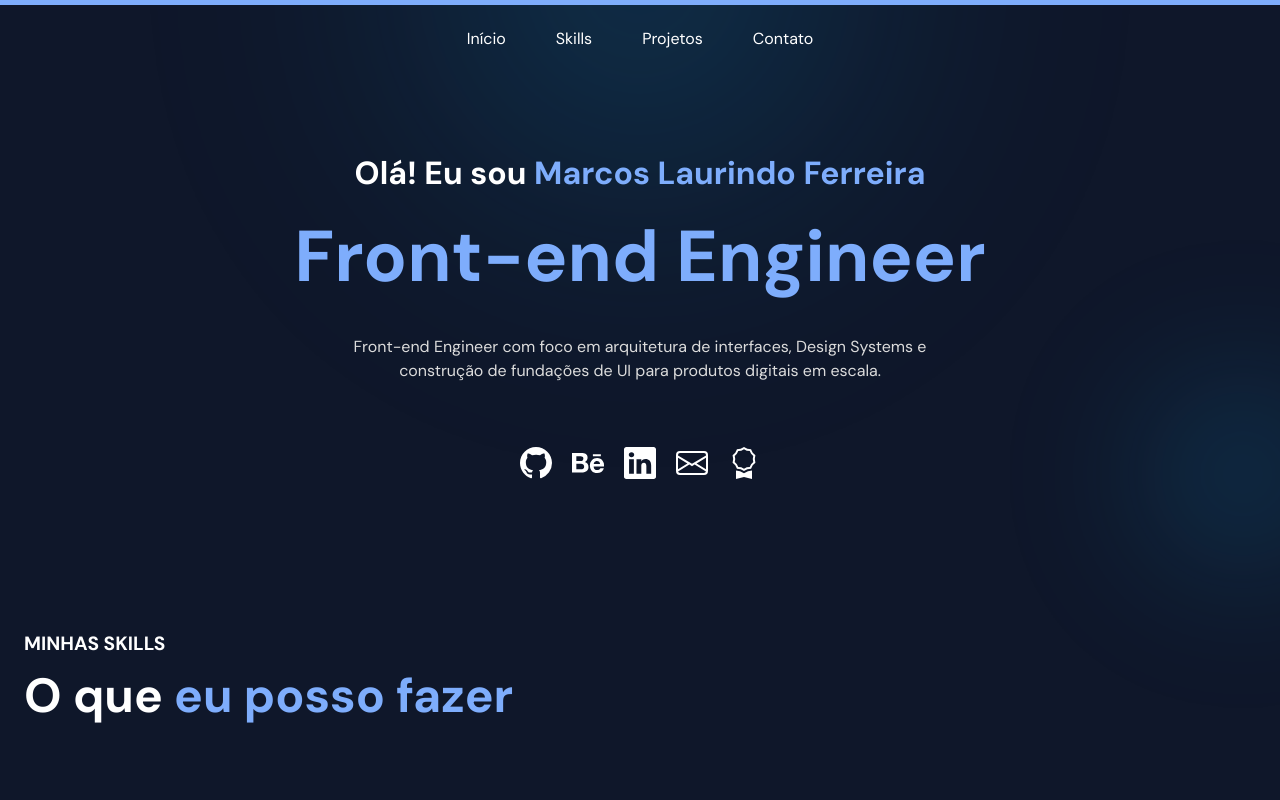
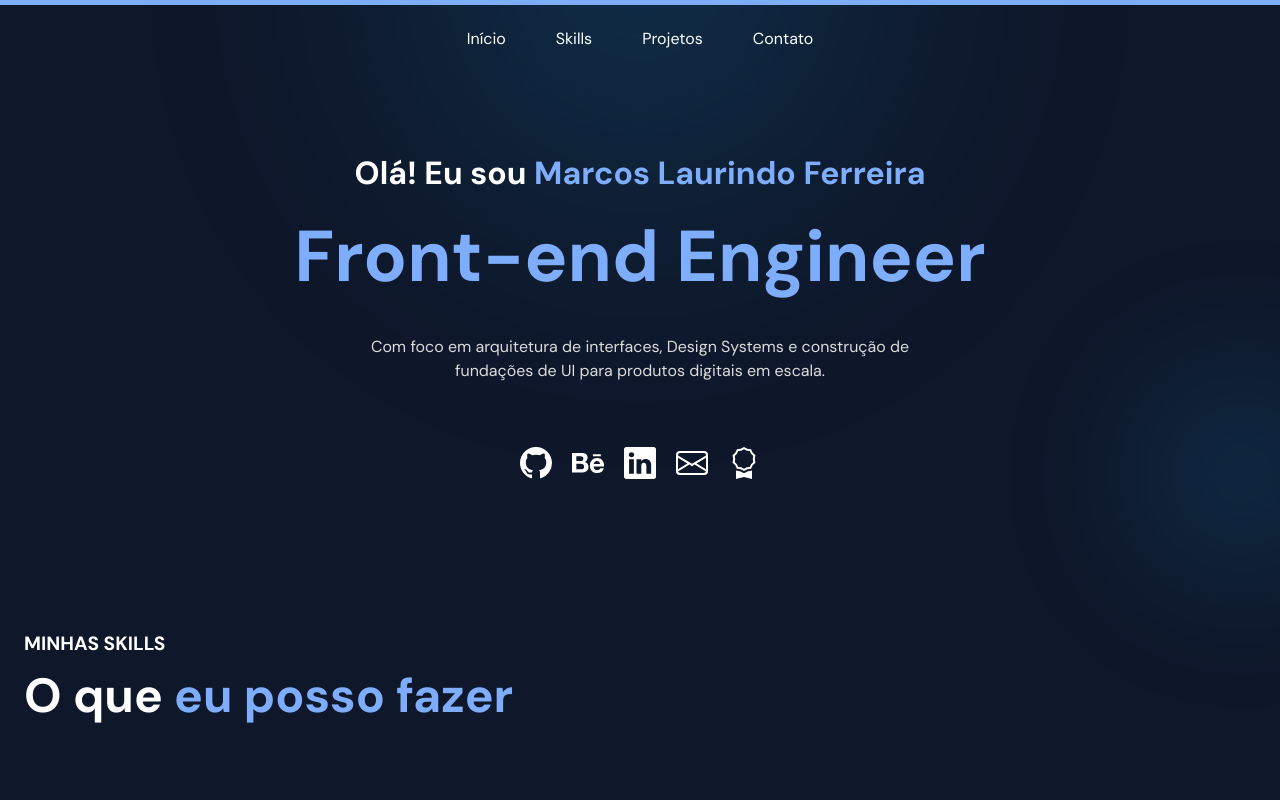
Before and after one commit to marcosprofile/DevXPortfolio, a React (Create React App) app: page / in a window 1280 px wide. Shown: the top 800 px of the page. Built offline with nearby package versions, Linux system fonts and the light colour scheme; no server answers.

Commit message:
feat: update

```diff
--- a/src/components/Showcase.jsx
+++ b/src/components/Showcase.jsx
@@ -46,7 +46,7 @@ export default function Showcase() {
           <BlueText>Front-end Engineer</BlueText>
           </Heading>
           <ParaText as="p" $top="2rem" $bottom="4rem" $mWidth="600px" $center>
-            Front-end Engineer com foco em arquitetura de interfaces, Design Systems e construção de fundações de UI para produtos digitais em escala.
+            Com foco em arquitetura de interfaces, Design Systems e construção de fundações de UI para produtos digitais em escala.
           </ParaText>
 
           {/* --social-icons-- */}
```
